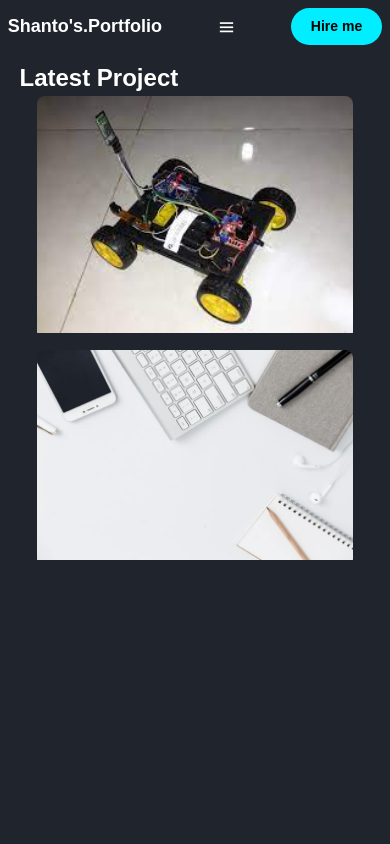
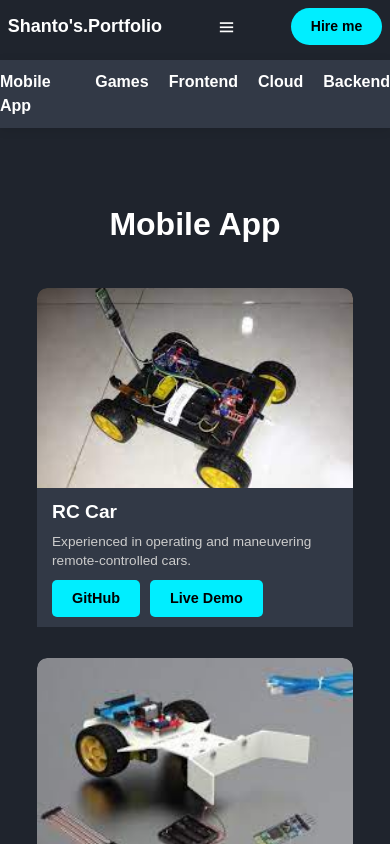
Before and after one commit to AhsanulAminShanto/PortfolioWithReact, a React (Vite) app: page /project in a window 390 px wide. Shown: the top 844 px of the page. Built offline with nearby package versions, Linux system fonts and the light colour scheme.

Commit message:
refactor: Refactor Project component and enhance styling for project categories and navigation

```diff
--- a/src/components/Project.jsx
+++ b/src/components/Project.jsx
@@ -1,37 +1,53 @@
 function Project() {
   const projects = [
-    {
-      id: 1,
-      title: "RC Car",
-      desc: "Experienced in operating and maneuvering remote-controlled cars...",
-      img: "/images/portfolio1.jpg",
-      link: "https://www.youtube.com/watch?v=QGcpq1sEPOg"
-    },
-    {
-      id: 2,
-      title: "Web Design",
-      desc: "Career opportunities that aid both professional and personal growth...",
-      img: "/images/portfolio2.jpg",
-      link: "https://github.com/AhsanulAminShanto"
-    }
-    // ... add others
+    { id: 1, title: "RC Car", category: "Mobile App", desc: "Experienced in operating and maneuvering remote-controlled cars.", img: "/images/portfolio1.jpg", github: "https://github.com/AhsanulAminShanto", live: "https://www.youtube.com/watch?v=QGcpq1sEPOg" },
+    { id: 2, title: "Weather App", category: "Mobile App", desc: "Built a mobile app showing real-time weather forecasts.", img: "/images/portfolio3.jpg", github: "#", live: "#" },
+    { id: 3, title: "Task Manager", category: "Mobile App", desc: "Implemented task management app with local storage.", img: "/images/portfolio8.jpg", github: "#", live: "#" },
+
+    { id: 4, title: "Game Project", category: "Games", desc: "Created interactive Unity game levels and logic.", img: "/images/portfolio5.jpg", github: "#", live: "#" },
+    { id: 5, title: "Portfolio Site", category: "Games", desc: "Designed and deployed personal portfolio using Next.js.", img: "/images/portfolio7.jpg", github: "#", live: "#" },
+    { id: 6, title: "Chat App", category: "Games", desc: "Real-time chat application using WebSockets.", img: "/images/portfolio9.jpg", github: "#", live: "#" },
+
+    { id: 7, title: "Web Design", category: "Frontend", desc: "Career opportunities that aid both professional and personal growth.", img: "/images/portfolio2.jpg", github: "#", live: "#" },
+    { id: 8, title: "E-commerce UI", category: "Frontend", desc: "Developed responsive e-commerce web pages using React.", img: "/images/portfolio4.jpg", github: "#", live: "#" },
+
+    { id: 9, title: "Blog Platform", category: "Backend", desc: "Developed full-stack blog platform with CRUD operations.", img: "/images/portfolio6.jpg", github: "#", live: "#" },
+    { id: 10, title: "Data Visualizer", category: "Backend", desc: "Visualized data using Chart.js and dynamic tables.", img: "/images/portfolio10.jpg", github: "#", live: "#" },
   ];
 
+  const categories = ["Mobile App", "Games", "Frontend", "Cloud", "Backend"];
+
   return (
-    <section className="portfolio" id="portfolio">
-      <h2 className="heading">Latest <span>Project</span></h2>
-      <div className="portfolio-container">
-        {projects.map((p) => (
-          <div className="portfolio-box" key={p.id}>
-            <img src={p.img} alt={p.title} />
-            <div className="portfolio-layer">
-              <h4>{p.title}</h4>
-              <p>{p.desc}</p>
-              <a href={p.link} target="_blank"><i className='bx bx-link-external'></i></a>
-            </div>
+    <section className="projects-page">
+      {/* Project navbar */}
+      <nav className="project-navbar">
+        {categories.map((cat) => (
+          <a key={cat} href={`#${cat.replace(/\s/g, '')}`}>{cat}</a>
+        ))}
+      </nav>
+
+      {/* Project sections */}
+      {categories.map((cat) => (
+        <section key={cat} id={cat.replace(/\s/g, '')} className="project-category">
+          <h2 className="heading">{cat}</h2>
+          <div className="project-grid">
+            {projects.filter(p => p.category === cat).map(p => (
+              <div key={p.id} className="project-box">
+                <img src={p.img} alt={p.title} />
+                {/* Always visible content below the image */}
+                <div className="project-content">
+                  <h3>{p.title}</h3>
+                  <p>{p.desc}</p>
+                  <div className="project-links">
+                    <a href={p.github} target="_blank" rel="noopener noreferrer" className="btn">GitHub</a>
+                    <a href={p.live} target="_blank" rel="noopener noreferrer" className="btn">Live Demo</a>
+                  </div>
+                </div>
+              </div>
+            ))}
           </div>
-        ))}
-      </div>
+        </section>
+      ))}
     </section>
   );
 }
--- a/src/css/style.css
+++ b/src/css/style.css
@@ -508,71 +508,183 @@ section {
   transform: translateY(-2px);
 }
 
-
-/* Existing CSS content... (keep all previous styles) */
-
-/* ========== Projects ========== */
-.projects {
-  min-height: 100vh;
-  padding: 60px 5%;
-  background: var(--bg-color);
+/* ===== Main site navbar ===== */
+.main-navbar {
+  position: fixed;
+  top: 0;
+  left: 0;
+  width: 100%;
+  background: var(--second-bg-color);
+  z-index: 1000;
+  display: flex;
+  justify-content: space-between;
+  align-items: center;
+  padding: 15px 5%;
+  box-shadow: 0 2px 10px rgba(0,0,0,0.2);
 }
 
-.projects h2 {
+/* ===== Project section navbar ===== */
+.project-navbar {
+  position: fixed;
+  top: 60px; /* height of main navbar */
+  left: 0;
+  width: 100%;
+  background: var(--second-bg-color);
+  display: flex;
+  justify-content: center;
+  gap: 20px;
+  padding: 10px 0;
+  z-index: 999;
+  box-shadow: 0 2px 10px rgba(0,0,0,0.1);
+}
+
+.project-navbar a {
+  color: var(--text-color);
+  text-decoration: none;
+  font-weight: 600;
+  transition: color 0.3s ease;
+}
+
+.project-navbar a:hover {
+  color: var(--main-color);
+}
+/* Container for buttons */
+.project-links {
+  margin-top: 10px;
+  display: flex;
+  gap: 10px; /* space between buttons */
+  justify-content: flex-start; /* align left, you can use center if you want */
+  flex-wrap: wrap; /* wrap on smaller screens */
+}
+
+/* Buttons */
+.project-links .btn {
+  display: inline-block;
+  padding: 8px 20px;
+  background: var(--main-color); /* main theme color */
+  color: #000; /* button text color */
+  border-radius: 5px;
+  text-decoration: none;
+  font-weight: 600;
+  font-size: 0.9rem;
+  transition: all 0.3s ease;
+}
+
+.project-links .btn:hover {
+  transform: translateY(-3px);
+  box-shadow: 0 0 12px var(--main-color);
+  background: #0cf; /* optional hover color change */
+  color: #000;
+}
+
+/* ===== Project category ===== */
+.project-category {
+  padding-top: 140px; /* space for main + project navbar */
+  margin-bottom: 60px;
+}
+
+.project-category .heading {
   text-align: center;
-  margin-bottom: 40px;
   font-size: 2rem;
   font-weight: 700;
   color: var(--text-color);
+  margin-bottom: 40px;
 }
 
-.projects h2 span {
-  color: var(--main-color);
+/* ===== Project grid ===== */
+.project-grid {
+  display: grid;
+  grid-template-columns: repeat(3, 1fr);
+  gap: 20px;
 }
 
-.projects-container {
-  display: grid;
-  grid-template-columns: repeat(auto-fit, minmax(300px, 1fr));
-  gap: 20px;
-  padding: 0 5%;
-  justify-items: center;
+@media screen and (max-width: 1024px) {
+  .project-grid { grid-template-columns: repeat(2, 1fr); }
 }
 
-.projects-box {
-  background: var(--second-bg-color);
-  padding: 25px;
+@media screen and (max-width: 768px) {
+  .project-grid { grid-template-columns: 1fr; }
+}
+
+/* ===== Project box ===== */
+.project-box {
+  position: relative;
+  overflow: hidden;
   border-radius: 10px;
-  text-align: center;
-  transition: transform 0.3s ease, box-shadow 0.3s ease;
-  width: 100%;
-  max-width: 350px;
-  min-height: 400px; /* Minimum height for consistency */
+  min-height: 350px;
   display: flex;
   flex-direction: column;
-  justify-content: space-between;
 }
 
-.project-icon {
-  font-size: 2.5rem;
-  color: var(--main-color);
-  margin-bottom: 20px;
+/* Image */
+.project-box img {
+  width: 100%;
+  height: 200px;
+  object-fit: cover;
+  display: block;
+  border-radius: 10px 10px 0 0;
+  transition: transform 0.5s ease;
 }
 
-.projects-box h3 {
-  font-size: 1.5rem;
-  margin-bottom: 15px;
+/* Always visible title & description */
+.project-content {
+  padding: 10px 15px;
+  background: var(--second-bg-color);
   color: var(--text-color);
+  z-index: 1;
 }
 
-.projects-box p {
-  font-size: 0.9rem;
-  color: #ccc;
-  margin-bottom: 20px;
-  line-height: 1.6;
-  flex-grow: 1;
+.project-content h3 {
+  font-size: 1.2rem;
+  margin-bottom: 5px;
 }
 
-.projects-box .btn {
+.project-content p {
+  font-size: 0.85rem;
+  color: #ccc;
+  line-height: 1.4;
+}
+
+/* ===== Hover overlay (only over image) ===== */
+.project-layer {
+  position: absolute;
+  top: 0; /* overlay starts at the top of image */
+  left: 0;
+  width: 100%;
+  height: 200px; /* same as image height */
+  background: rgba(0, 238, 255, 0.8);
+  color: #000;
+  display: flex;
+  flex-direction: column;
+  justify-content: center;
+  align-items: center;
+  text-align: center;
+  padding: 15px;
+  transition: transform 0.3s ease;
+  transform: translateY(-100%); /* initially hidden above image */
+  z-index: 2; /* above image but below fixed content */
+}
+
+.project-box:hover img {
+  transform: scale(1.1);
+}
+
+.project-box:hover .project-layer {
+  transform: translateY(0); /* slide down over image on hover */
+}
+
+.project-layer h3 {
+  font-size: 1.3rem;
+  margin-bottom: 10px;
+}
+
+.project-layer p {
+  font-size: 0.85rem;
+  margin-bottom: 15px;
+  line-height: 1.5;
+}
+
+.project-layer .btn {
   display: inline-block;
   padding: 10px 25px;
   background: var(--main-color);
@@ -580,18 +692,15 @@ section {
   border-radius: 5px;
   text-decoration: none;
   font-weight: 600;
-  transition: 0.3s;
-  margin-top: auto;
+  transition: all 0.3s ease;
 }
 
-.projects-box .btn:hover {
+.project-layer .btn:hover {
+  transform: translateY(-3px);
   box-shadow: 0 0 12px var(--main-color);
 }
 
-.projects-box:hover {
-  transform: translateY(-10px);
-  box-shadow: 0 12px 25px rgba(0, 238, 255, 0.3);
-}
+
 /* ========== Resume ========== */
 
 /* Define the local font */
@@ -742,49 +851,7 @@ section {
 .resume .btn:hover {
   box-shadow: 0 0 12px var(--main-color);
 }
-/* ========== Portfolio ========== */
-.portfolio-container {
-  display: grid;
-  grid-template-columns: repeat(auto-fit, minmax(230px, 1fr));
-  gap: 10px;
-  padding: 0 5%;
-}
 
-.portfolio-box {
-  position: relative;
-  overflow: hidden;
-  border-radius: 8px;
-}
-
-.portfolio-box img {
-  width: 100%;
-  transition: 0.5s;
-}
-
-.portfolio-layer {
-  position: absolute;
-  bottom: -100%;
-  left: 0;
-  width: 100%;
-  height: 100%;
-  background: rgba(0, 238, 255, 0.7);
-  color: #000;
-  display: flex;
-  flex-direction: column;
-  align-items: center;
-  justify-content: center;
-  text-align: center;
-  transition: 0.5s;
-  padding: 10px;
-}
-
-.portfolio-box:hover img {
-  transform: scale(1.1);
-}
-
-.portfolio-box:hover .portfolio-layer {
-  bottom: 0;
-}
 /* ========== Contact ========== */
 .contact {
   min-height: 100vh;
@@ -896,6 +963,7 @@ section {
   display: flex;
   flex-direction: column;
   justify-content: space-between;
+
 }
 
 .contact-section h3 {
@@ -907,6 +975,7 @@ section {
   font-size: 0.8rem;
   line-height: 1.5;
   margin-bottom: 10px;
+  text-align: left;
 }
 
 .contact-section p strong {
```
